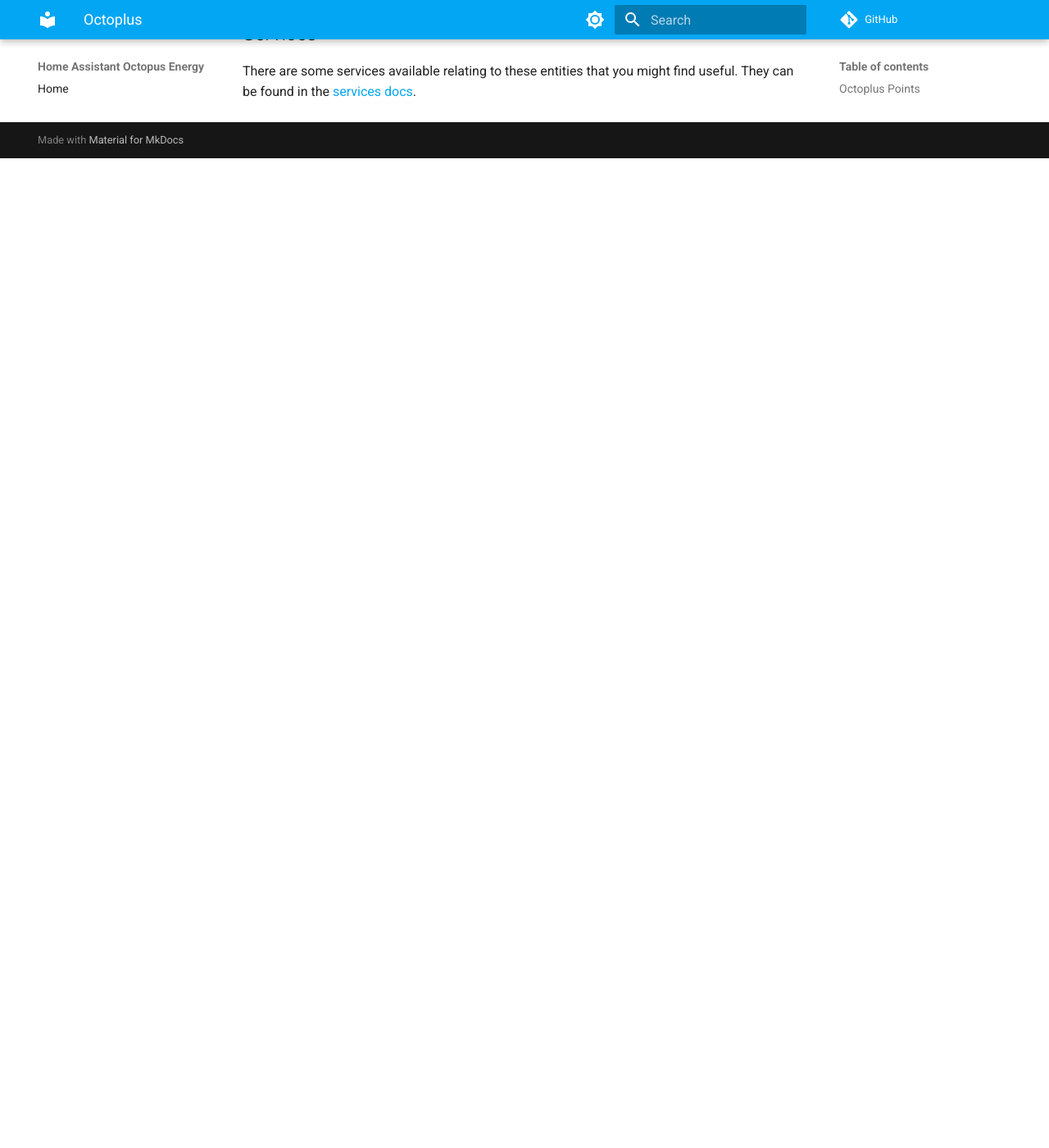
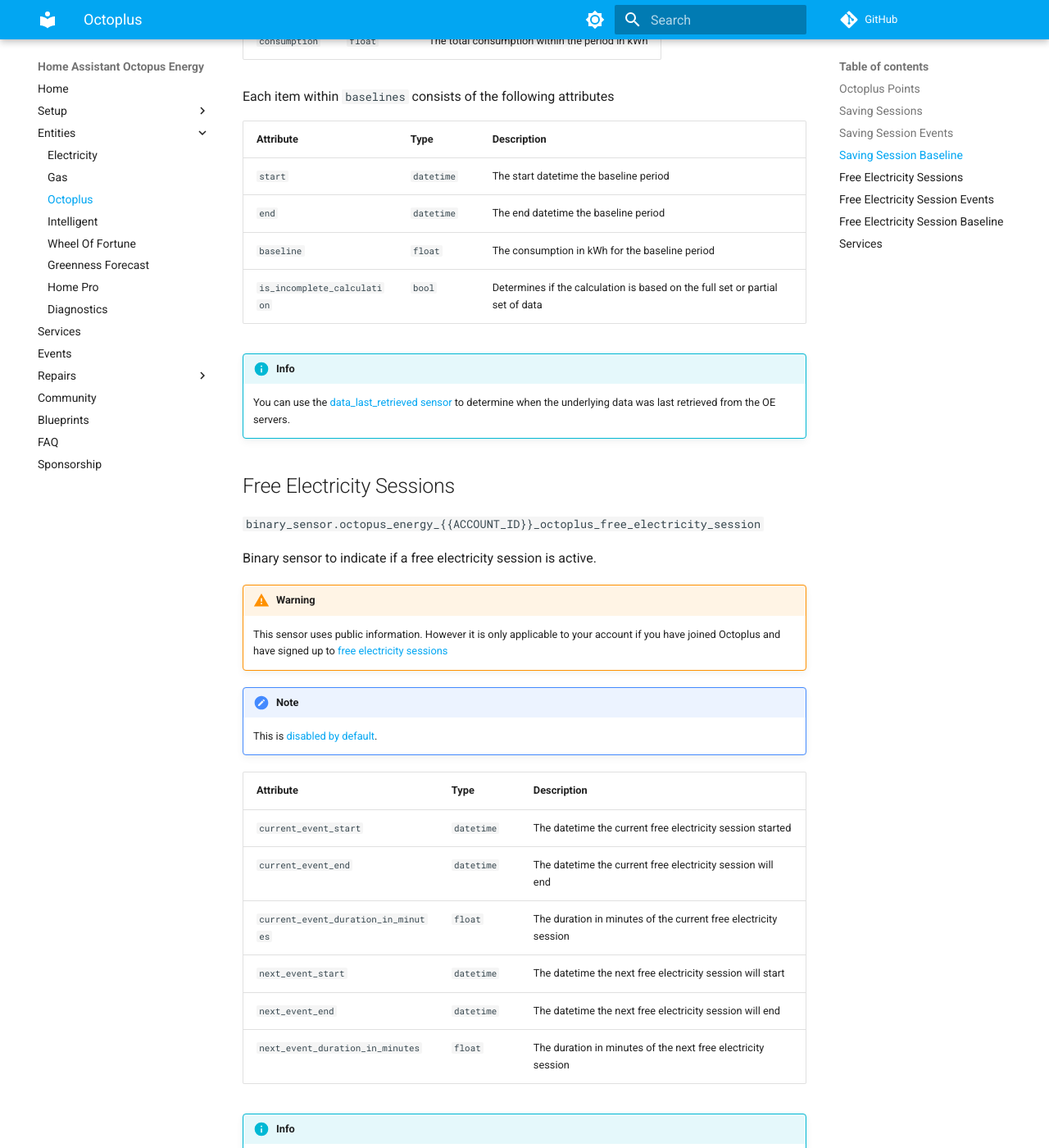
Before and after one commit to BottlecapDave/HomeAssistant-OctopusEnergy, an MkDocs documentation site: the page built from _docs/entities/octoplus.md, in a window 1280 px wide and 1400 px high, scrolled down 3555 px. Shown: the whole window at 82% size. Built offline with MkDocs 1.6.1 and Material for MkDocs 9.7.7, drawn with Linux system fonts in a browser that asks for light colours; comment, search, counter and statistics services are not loaded; before the commit the page ends 3748 px from its top, so only the background shows below that; some of the changed text lies outside the part shown.

Commit message:
docs: Added docs around free electricity sessions

```diff
--- a/_docs/entities/octoplus.md
+++ b/_docs/entities/octoplus.md
@@ -36,7 +36,7 @@
 
 `event.octopus_energy_{{ACCOUNT_ID}}_octoplus_saving_session_events`
 
-The state of this sensor states when the saving session events were last updated. The attributes of this sensor exposes the current day's rates.
+The state of this sensor states when the saving session events were last updated. The attributes of this sensor exposes the joined and available saving sessions.
 
 | Attribute | Type | Description |
 |-----------|------|-------------|
@@ -89,10 +89,120 @@
 | `total_baseline` | `float` | The total baseline for the current saving session |
 | `baselines` | `list` | The collection of baselines for the current saving session |
 
+Each item within `consumption_items` consists of the following attributes
+
+| Attribute | Type | Description |
+|-----------|------|-------------|
+| `start` | `datetime` | The start datetime the consumption period |
+| `end` | `datetime` | The end datetime the consumption period |
+| `consumption` | `float` | The total consumption within the period in kWh |
+
+Each item within `baselines` consists of the following attributes
+
+| Attribute | Type | Description |
+|-----------|------|-------------|
+| `start` | `datetime` | The start datetime the baseline period |
+| `end` | `datetime` | The end datetime the baseline period |
+| `baseline` | `float` | The consumption in kWh for the baseline period |
+| `is_incomplete_calculation` | `bool` | Determines if the calculation is based on the full set or partial set of data |
+
 !!! info
 
     You can use the [data_last_retrieved sensor](./diagnostics.md#saving-sessions-data-last-retrieved) to determine when the underlying data was last retrieved from the OE servers.
 
+## Free Electricity Sessions
+
+`binary_sensor.octopus_energy_{{ACCOUNT_ID}}_octoplus_free_electricity_session`
+
+Binary sensor to indicate if a free electricity session is active.
+
+!!! warning
+
+    This sensor uses public information. However it is only applicable to your account if you have joined Octoplus and have signed up to [free electricity sessions](https://octopus.energy/free-electricity/)
+
+!!! note
+    This is [disabled by default](../faq.md#there-are-entities-that-are-disabled-why-are-they-disabled-and-how-do-i-enable-them).
+
+| Attribute | Type | Description |
+|-----------|------|-------------|
+| `current_event_start` | `datetime` | The datetime the current free electricity session started |
+| `current_event_end` | `datetime` | The datetime the current free electricity session will end |
+| `current_event_duration_in_minutes` | `float` | The duration in minutes of the current free electricity session |
+| `next_event_start` | `datetime` | The datetime the next free electricity session will start |
+| `next_event_end` | `datetime` | The datetime the next free electricity session will end |
+| `next_event_duration_in_minutes` | `float` | The duration in minutes of the next free electricity session |
+
+!!! info
+
+    You can use the [data_last_retrieved sensor](./diagnostics.md#free-electricity-sessions-data-last-retrieved) to determine when the underlying data was last retrieved from the OE servers.
+
+## Free Electricity Session Events
+
+`event.octopus_energy_{{ACCOUNT_ID}}_octoplus_free_electricity_session_events`
+
+The state of this sensor states when the free electricity session events were last updated. The attributes of this sensor exposes the past, present and future free electricity sessions.
+
+!!! note
+    This is [disabled by default](../faq.md#there-are-entities-that-are-disabled-why-are-they-disabled-and-how-do-i-enable-them).
+
+| Attribute | Type | Description |
+|-----------|------|-------------|
+| `events` | `array` | The collection of free electricity events |
+
+Each item in the `events` attribute will include the following attributes
+
+| Attribute | Type | Description |
+|-----------|------|-------------|
+| `code` | `string` | The code of the event. |
+| `start` | `datetime` | The date/time the event starts |
+| `end` | `datetime` | The date/time the event starts |
+| `duration_in_minutes` | `integer` | The duration of the event in minutes |
+
+## Free Electricity Session Baseline
+
+`sensor.octopus_energy_electricity_{{METER_SERIAL_NUMBER}}_{{MPAN_NUMBER}}_octoplus_free_electricity_session_baseline`
+
+This will indicate the baseline consumption that you need to be above for the current 30 minute period of the current free electricity session or the first 30 minute period of the next free electricity session.
+
+You can use the [current period consumption](./electricity.md#current-interval-accumulative-consumption) sensor (if available) to see how on track you are.
+
+!!! note
+    This is [disabled by default](../faq.md#there-are-entities-that-are-disabled-why-are-they-disabled-and-how-do-i-enable-them).
+
+!!! info
+
+    An export variant of this sensor exists for export based meters.
+
+| Attribute | Type | Description |
+|-----------|------|-------------|
+| `start` | `datetime` | The start datetime the current baseline applies |
+| `end` | `datetime` | The end datetime the current baseline applies |
+| `is_incomplete_calculation` | `bool` | Determines if the calculation is based on the full set or partial set of data |
+| `consumption_items` | `list` | The consumption that was used to calculate the baselines |
+| `total_baseline` | `float` | The total baseline for the current saving session |
+| `baselines` | `list` | The collection of baselines for the current saving session |
+
+Each item within `consumption_items` consists of the following attributes
+
+| Attribute | Type | Description |
+|-----------|------|-------------|
+| `start` | `datetime` | The start datetime the consumption period |
+| `end` | `datetime` | The end datetime the consumption period |
+| `consumption` | `float` | The total consumption within the period in kWh |
+
+Each item within `baselines` consists of the following attributes
+
+| Attribute | Type | Description |
+|-----------|------|-------------|
+| `start` | `datetime` | The start datetime the baseline period |
+| `end` | `datetime` | The end datetime the baseline period |
+| `baseline` | `float` | The consumption in kWh for the baseline period |
+| `is_incomplete_calculation` | `bool` | Determines if the calculation is based on the full set or partial set of data |
+
+!!! info
+
+    You can use the [data_last_retrieved sensor](./diagnostics.md#free-electricity-sessions-data-last-retrieved) to determine when the underlying data was last retrieved from the OE servers.
+
 ## Services
 
 There are some services available relating to these entities that you might find useful. They can be found in the [services docs](../services.md).
```
Also changed, not shown: other parts of _docs/entities/octoplus.md (+1 -1 lines), 2 other files.
